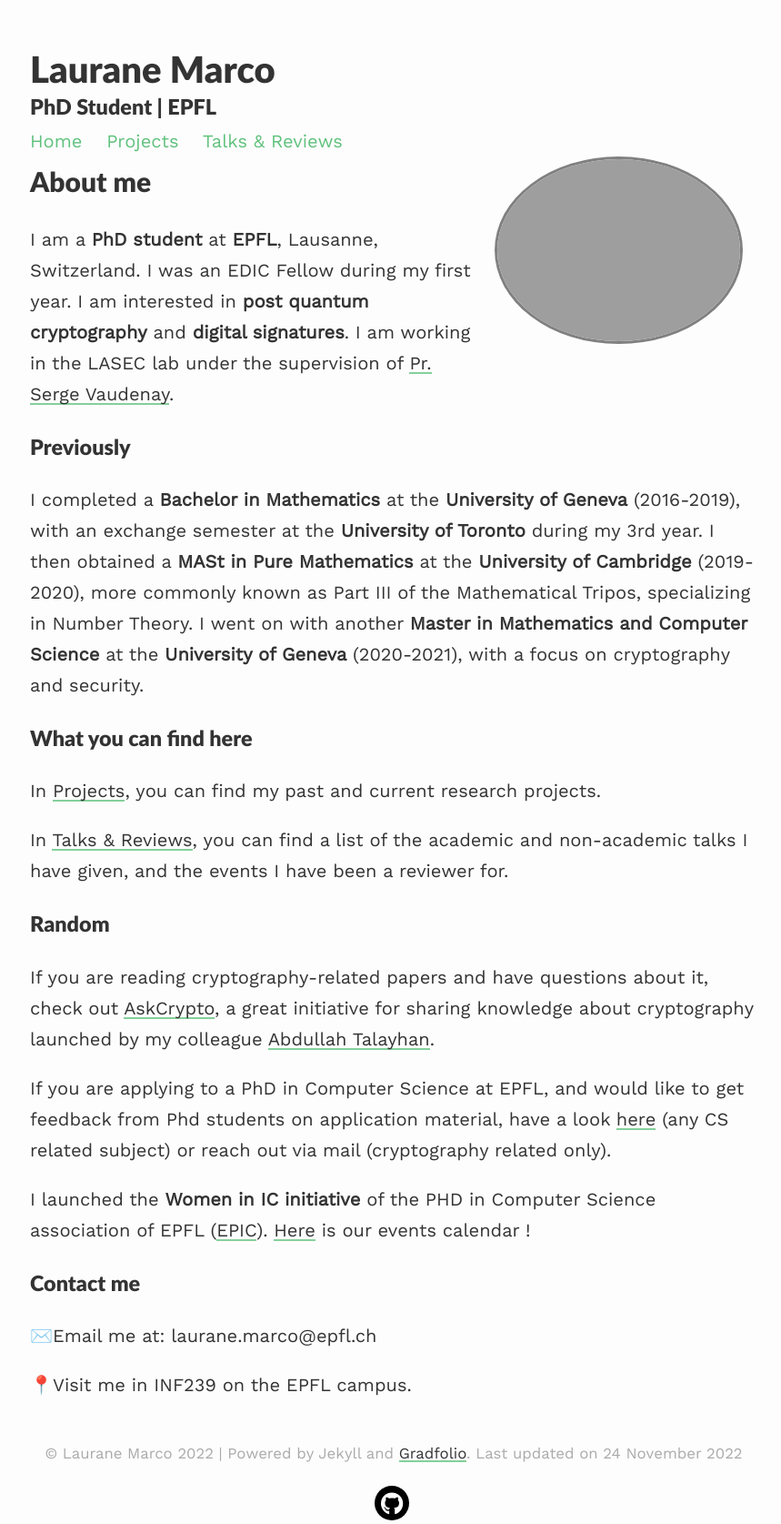
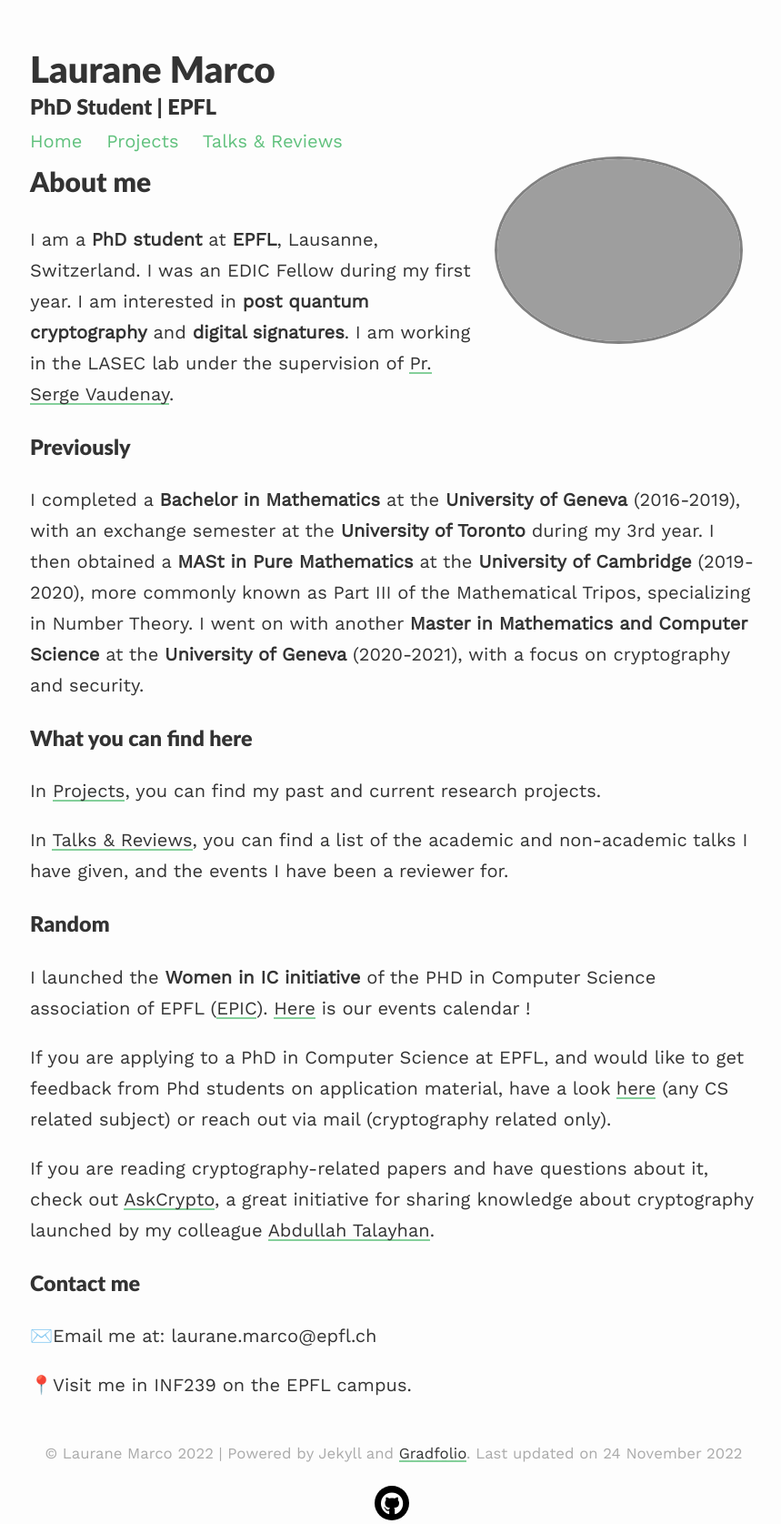
Before and after one commit to lauranemarco/lauranemarco.github.io, a Jekyll site: the page built from index.md, in a window 1280 px wide. Shown: the whole page at 91% size, without its empty margins (207-1066 px from the left). Built offline with Jekyll 4.4.1, drawn with Linux system fonts in a browser that asks for light colours; nearby versions of some CDN libraries; our own code applies the rules of GitHub Pages for plain Markdown files.

```diff
--- a/index.md
+++ b/index.md
@@ -24,11 +24,13 @@ In [Projects](https://lauranemarco.github.io/projects/), you can find my past an
 In [Talks & Reviews](https://lauranemarco.github.io/talksreviews), you can find a list of the academic and non-academic talks I have given, and the events I have been a reviewer for.
 
 ### Random
-If you are reading cryptography-related papers and have questions about it, check out [AskCrypto](https://askcryp.to), a great initiative for sharing knowledge about cryptography launched by my colleague [Abdullah Talayhan](https://www.abdullahtalayhan.com).
+I launched the **Women in IC initiative** of the PHD in Computer Science association of EPFL ([EPIC](http://epic.epfl.ch/)). [Here](https://calendar.google.com/calendar/u/5?cid=ZXBmbC5lcGljQGdtYWlsLmNvbQ) is our events calendar !
 
 If you are applying to a PhD in Computer Science at EPFL, and would like to get feedback from Phd students on application material, have a look [here](https://epic-guide.github.io/ramp) (any CS related subject) or reach out via mail (cryptography related only).
 
-I launched the **Women in IC initiative** of the PHD in Computer Science association of EPFL ([EPIC](http://epic.epfl.ch/)). [Here](https://calendar.google.com/calendar/u/5?cid=ZXBmbC5lcGljQGdtYWlsLmNvbQ) is our events calendar !
+If you are reading cryptography-related papers and have questions about it, check out [AskCrypto](https://askcryp.to), a great initiative for sharing knowledge about cryptography launched by my colleague [Abdullah Talayhan](https://www.abdullahtalayhan.com).
+
+
 
 ### Contact me
 ✉️Email me at: laurane.marco@epfl.ch
```
